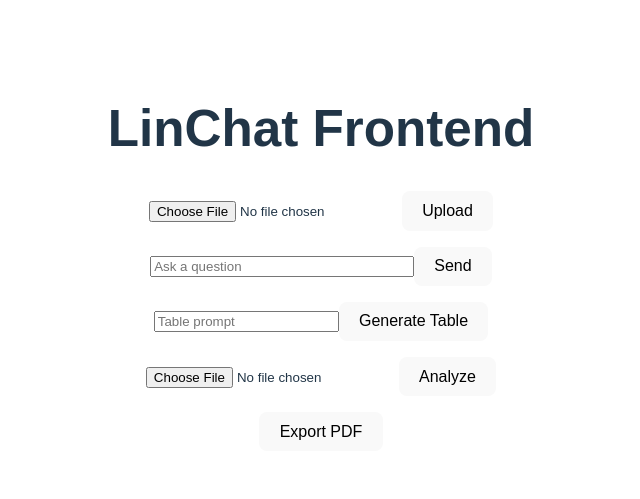
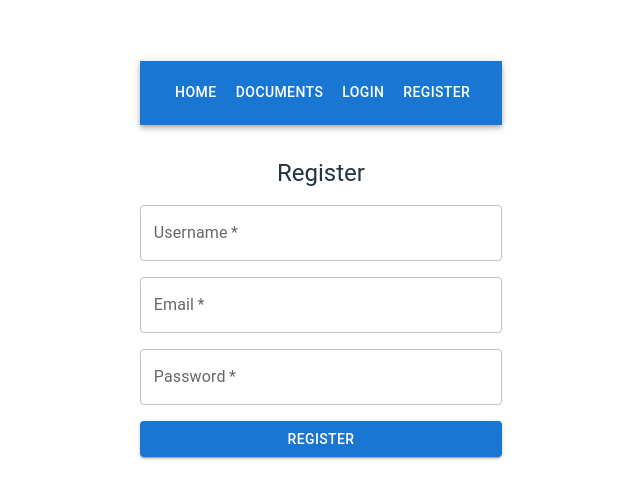
Before and after one commit to akigogikar/LinChat, a React (Vite) app in the folder frontend/: page /register in a window 1280 px wide. Shown: the part 141-640 px from the top of the page, without its empty margins (319-959 px from the left). Built offline with nearby package versions, Linux system fonts and the light colour scheme.

Commit message:
Add auth pages and navigation

```diff
--- a/frontend/package.json
+++ b/frontend/package.json
@@ -11,7 +11,11 @@
   },
   "dependencies": {
     "react": "^19.1.0",
-    "react-dom": "^19.1.0"
+    "react-dom": "^19.1.0",
+    "@mui/material": "^5.15.14",
+    "@emotion/react": "^11.11.3",
+    "@emotion/styled": "^11.11.3",
+    "react-router-dom": "^6.23.1"
   },
   "devDependencies": {
     "@eslint/js": "^9.30.1",
--- a/frontend/src/App.jsx
+++ b/frontend/src/App.jsx
@@ -3,15 +3,22 @@ import QueryForm from './components/QueryForm.jsx'
 import TableGenerator from './components/TableGenerator.jsx'
 import ChartUploader from './components/ChartUploader.jsx'
 import ExportButtons from './components/ExportButtons.jsx'
+import Login from './Login.jsx'
+import Register from './Register.jsx'
 import { useState } from 'react'
+import { BrowserRouter as Router, Routes, Route, Link } from 'react-router-dom'
+import { AppBar, Toolbar, Button } from '@mui/material'
 import './App.css'
 
-function App() {
+function Home() {
+  return <h2>Home</h2>
+}
+
+function Documents() {
   const [lastAnswer, setLastAnswer] = useState('')
-
   return (
-    <div className="App" style={{ padding: '1rem', fontFamily: 'Arial' }}>
-      <h1>LinChat Frontend</h1>
+    <div style={{ padding: '1rem' }}>
+      <h2>Documents</h2>
       <FileUpload />
       <QueryForm onAnswer={setLastAnswer} />
       <TableGenerator />
@@ -21,4 +28,33 @@ function App() {
   )
 }
 
+function Admin() {
+  return <h2>Admin</h2>
+}
+
+function App() {
+  const token = localStorage.getItem('token')
+
+  return (
+    <Router>
+      <AppBar position="static">
+        <Toolbar>
+          <Button color="inherit" component={Link} to="/">Home</Button>
+          <Button color="inherit" component={Link} to="/documents">Documents</Button>
+          {token && <Button color="inherit" component={Link} to="/admin">Admin</Button>}
+          <Button color="inherit" component={Link} to="/login">Login</Button>
+          <Button color="inherit" component={Link} to="/register">Register</Button>
+        </Toolbar>
+      </AppBar>
+      <Routes>
+        <Route path="/" element={<Home />} />
+        <Route path="/documents" element={<Documents />} />
+        <Route path="/admin" element={<Admin />} />
+        <Route path="/login" element={<Login />} />
+        <Route path="/register" element={<Register />} />
+      </Routes>
+    </Router>
+  )
+}
+
 export default App
--- /dev/null
+++ b/frontend/src/Login.jsx
@@ -0,0 +1,30 @@
+import { useState } from 'react'
+import { Box, TextField, Button, Typography } from '@mui/material'
+import { loginUser } from './api.js'
+import { useNavigate } from 'react-router-dom'
+
+export default function Login() {
+  const [username, setUsername] = useState('')
+  const [password, setPassword] = useState('')
+  const navigate = useNavigate()
+
+  const handleSubmit = async (e) => {
+    e.preventDefault()
+    try {
+      const data = await loginUser(username, password)
+      if (data.access_token) localStorage.setItem('token', data.access_token)
+      navigate('/')
+    } catch (err) {
+      alert(err.message)
+    }
+  }
+
+  return (
+    <Box component="form" onSubmit={handleSubmit} sx={{ mt: 4, mx: 'auto', maxWidth: 400, display: 'flex', flexDirection: 'column', gap: 2 }}>
+      <Typography variant="h5">Login</Typography>
+      <TextField label="Username" value={username} onChange={e => setUsername(e.target.value)} required />
+      <TextField label="Password" type="password" value={password} onChange={e => setPassword(e.target.value)} required />
+      <Button type="submit" variant="contained">Login</Button>
+    </Box>
+  )
+}
--- /dev/null
+++ b/frontend/src/Register.jsx
@@ -0,0 +1,31 @@
+import { useState } from 'react'
+import { Box, TextField, Button, Typography } from '@mui/material'
+import { registerUser } from './api.js'
+import { useNavigate } from 'react-router-dom'
+
+export default function Register() {
+  const [username, setUsername] = useState('')
+  const [email, setEmail] = useState('')
+  const [password, setPassword] = useState('')
+  const navigate = useNavigate()
+
+  const handleSubmit = async (e) => {
+    e.preventDefault()
+    try {
+      await registerUser({ username, email, password })
+      navigate('/login')
+    } catch (err) {
+      alert(err.message)
+    }
+  }
+
+  return (
+    <Box component="form" onSubmit={handleSubmit} sx={{ mt: 4, mx: 'auto', maxWidth: 400, display: 'flex', flexDirection: 'column', gap: 2 }}>
+      <Typography variant="h5">Register</Typography>
+      <TextField label="Username" value={username} onChange={e => setUsername(e.target.value)} required />
+      <TextField label="Email" type="email" value={email} onChange={e => setEmail(e.target.value)} required />
+      <TextField label="Password" type="password" value={password} onChange={e => setPassword(e.target.value)} required />
+      <Button type="submit" variant="contained">Register</Button>
+    </Box>
+  )
+}
--- a/frontend/src/api.js
+++ b/frontend/src/api.js
@@ -53,3 +53,23 @@ export async function exportPdf(content) {
   const blob = await res.blob();
   return URL.createObjectURL(blob);
 }
+
+export async function loginUser(username, password) {
+  const res = await fetch('/auth/jwt/login', {
+    method: 'POST',
+    headers: { 'Content-Type': 'application/x-www-form-urlencoded' },
+    body: new URLSearchParams({ username, password })
+  });
+  if (!res.ok) throw new Error(await res.text());
+  return res.json();
+}
+
+export async function registerUser(user) {
+  const res = await fetch('/auth/register', {
+    method: 'POST',
+    headers: { 'Content-Type': 'application/json' },
+    body: JSON.stringify(user)
+  });
+  if (!res.ok) throw new Error(await res.text());
+  return res.json();
+}
```
Also changed, not shown: 1 other file (tests, documents, lock files or other folders).
